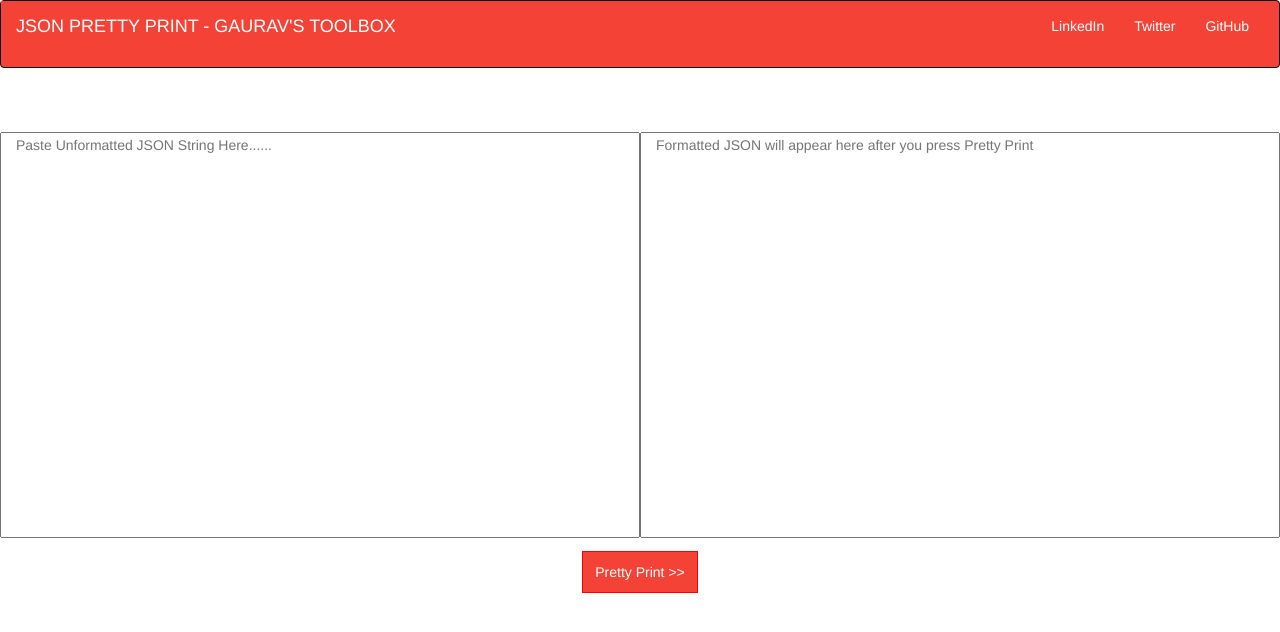
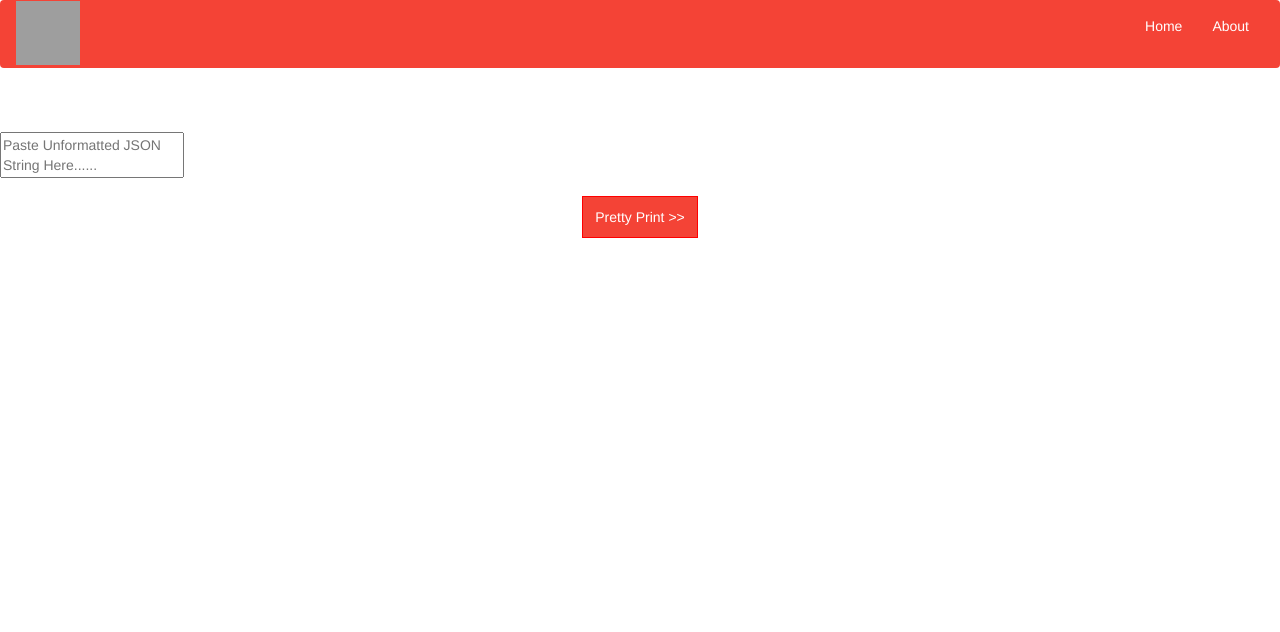
Before and after one commit to pygaurav/JSONBeautfier, a Flask app: page / in a window 1280 px wide. Shown: the top 632 px of the page. Run offline with Flask 2, Linux system fonts and the light colour scheme; some libraries are stand-ins or nearby versions; grey boxes are pictures that could not be loaded.

Commit message:
Update index.html

```diff
--- a/templates/index.html
+++ b/templates/index.html
@@ -12,8 +12,8 @@ FEEL FREE TO USE THE CODE
 <head>
     <title>JSON Beautifier | Gaurav's ToolBox</title>
     <meta charset="utf-8" />
-    <meta name="viewport" content="width=device-width, initial-scale=1.0" />
-    <link rel="stylesheet" type="text/css" href="../static/css/style.css"">
+    <meta name="viewport" content="width=device-width, initial-scale=1, minimum-scale=1, maximum-scale=1" />
+    <link rel="stylesheet" type="text/css" href="../static/css/style.css">
     <script type=" text/javascript" src="../static/js/main.js">
     </script>
     <!-- Latest compiled and minified CSS -->
@@ -28,26 +28,32 @@ FEEL FREE TO USE THE CODE
 </head>
 <body onload="onLoadBody()">
 <!--                             -->
-          <nav class="navbar navbar-inverse red-white">
+          <nav class="navbar red-white">
                 <div class="container-fluid">
                   <div class="navbar-header">
-                    <a class="navbar-brand text-uppercase" href="">Json Pretty Print - Gaurav's ToolBox</a>
-
+                    <!-- <a class="navbar-brand text-uppercase" href="">Json Pretty Print - Gaurav's ToolBox</a> -->
+                    <a class="navbar-brand text-uppercase" href="/">
+                        <img style="height: 64px;width: 64px;position: absolute;top: 0;" src="https://ittwist.com/wp-content/uploads/2019/06/156119004770941828.png"/>
+                       </a>
                   </div>
+                  <button type="button" class="navbar-toggle" data-toggle="collapse" data-target="#myNavbar">
+                    <span class="icon-bar"></span>
+                    <span class="icon-bar"></span>
+                    <span class="icon-bar"></span>
+                  </button>
                   <div class="collapse navbar-collapse" id="myNavbar">
                   <ul class="nav navbar-nav navbar-right">
-                        <li><a href="https://www.linkedin.com/in/gauravlogical/">LinkedIn</a></li>
-                        <li><a href="https://twitter.com/@pygaurav">Twitter</a></li>
-                        <li><a href="https://github.com/pygaurav">GitHub</a></li>
+                        <li><a href="https://www.ittwist.com">Home</a></li>
+                        <li><a href="https://www.ittwist.com/about">About</a></li>
                       </ul>
                    </div>
                 </div>
               </nav>
-    <form method="POST" action="response.html">
+    <form method="POST" action="response">
 
         <div class="row top-marg">
-            <textarea placeholder="Paste Unformatted JSON String Here......" rows="20" class="col-md-6 col-sm-12" name="requested_text">{% print(req_text) %}</textarea>
-            <textarea placeholder="Formatted JSON will appear here after you press Pretty Print" rows="20" class="col-md-6 col-sm-12"  name="response_text" readonly>{% print(res_text) %}</textarea>
+            <textarea placeholder="Paste Unformatted JSON String Here......"  class="fulllength" name="requested_text">{% print(req_text) %}</textarea>
+            <!-- <textarea placeholder="Formatted JSON will appear here after you press Pretty Print" rows="20" class="col-md-6 col-sm-12"  name="response_text" readonly>{% print(res_text) %}</textarea> -->
         </div>
         <button class=" center-block">Pretty Print >></button>
     </form>
```
